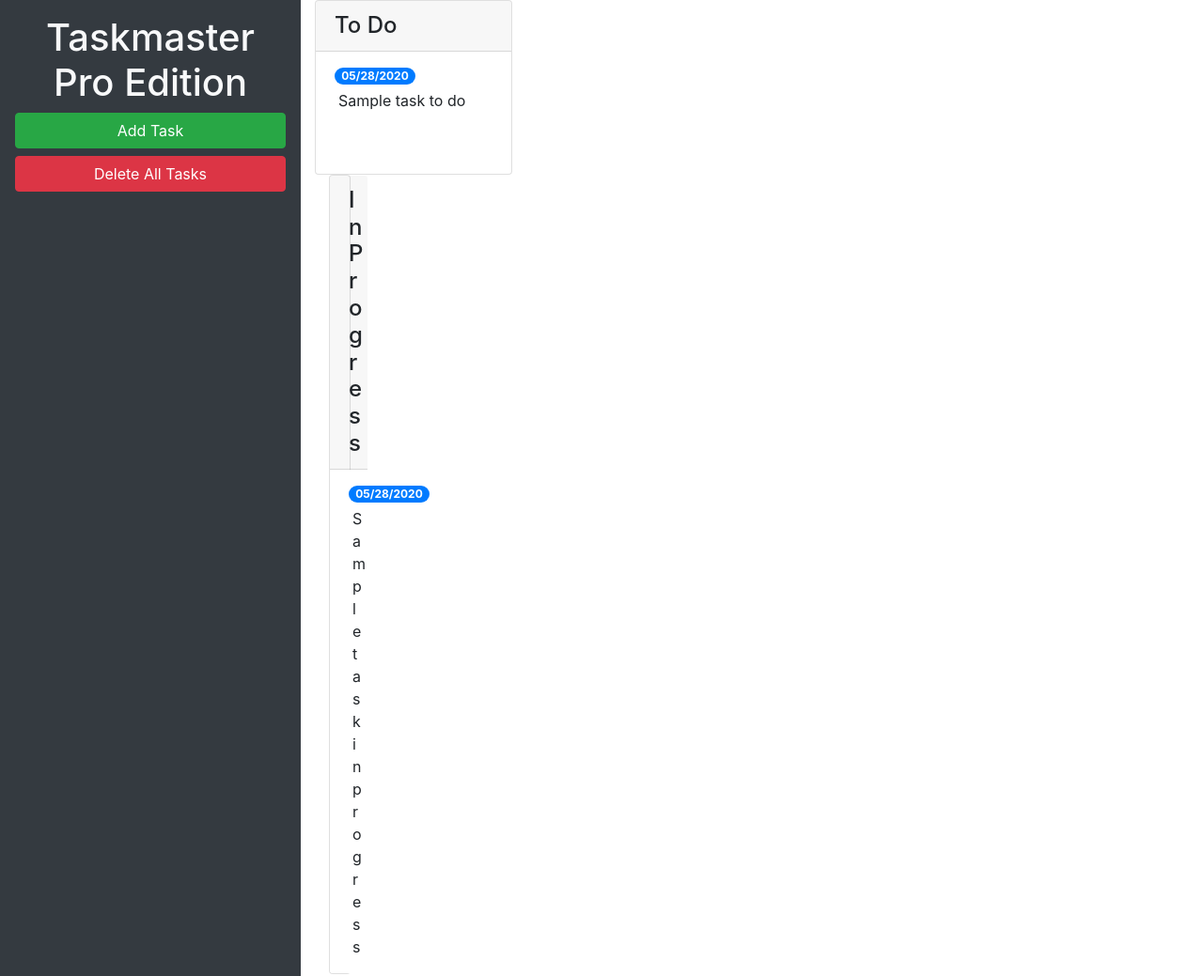
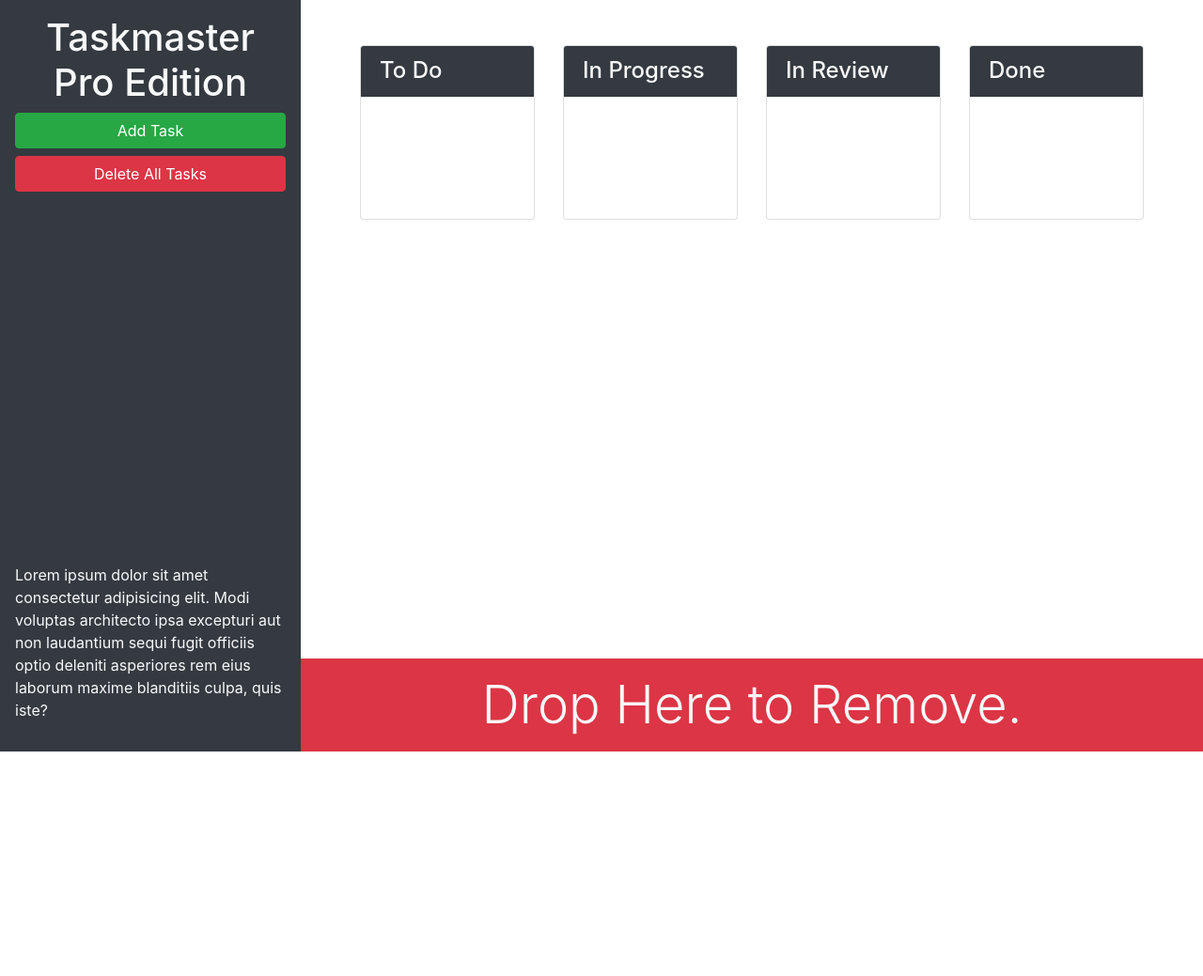
Before and after one commit to Brookethorson/taskmaster-pro, a plain HTML site: page index.html in a window 1280 px wide. Shown: the top 1039 px of the page at 94% size. After the commit the page ends 800 px from the top, so only its background shows below. Drawn offline with nearby package versions, Linux system fonts and the light colour scheme.

Commit message:
update code

```diff
--- a/index.html
+++ b/index.html
@@ -7,75 +7,74 @@
   <meta http-equiv="X-UA-Compatible" content="ie=edge">
   <link rel="stylesheet" href="https://cdnjs.cloudflare.com/ajax/libs/twitter-bootstrap/4.3.1/css/bootstrap.min.css">
   <link rel="stylesheet" href="./assets/css/style.css" />
-
   <title>Taskmaster Pro</title>
 </head>
 
 <body>
 
   <div class="row min-vh-100 no-gutters">
-    <header class="col-12 col-lg-3 bg-dark text-light d-flex flex-column p-4 p-lg-3">
-      <h1 class="text-center">Taskmaster Pro Edition</h1>
-      <button id="create-task" class="btn btn-block btn-success" data-toggle="modal" data-target="#task-form-modal">Add
-        Task</button>
-      <button id="remove-tasks" class="btn btn-block btn-danger">Delete All Tasks</button>
-      <p class="mt-auto">Lorem ipsum dolor sit amet consectetur adipisicing elit. Modi voluptas architecto ipsa
-        excepturi aut non
-        laudantium sequi fugit officiis optio deleniti asperiores rem eius laborum maxime blanditiis culpa, quis iste?
-      </p>
+    <header class="col-12 col-lg-3 bg-dark text-light sticky-top d-flex flex-column p-4 p-lg-3">
+      <div>
+        <h1 class="text-center"><span class="oi oi-task d-inline d-lg-none"></span>
+          Taskmaster Pro Edition</h1>
+        <div class="ml-md-auto w-100 w-md-auto">
+          <button id="create-task" class="btn btn-block btn-success" data-toggle="modal"
+            data-target="#task-form-modal">Add Task</button>
+          <button id="remove-tasks" class="btn btn-block btn-danger mb-2 mb-md-4"></span>Delete All Tasks</button>
+        </div>
+      </div>
+      <p class="mt-auto d-none d-lg-block">Lorem ipsum dolor sit amet consectetur adipisicing elit. Modi voluptas
+        architecto ipsa
+        excepturi aut non laudantium sequi fugit officiis optio deleniti asperiores rem eius laborum maxime blanditiis
+        culpa, quis iste?</p>
     </header>
-    <main class="col-12 col-lg-9">
+    <main class="col-12 col-lg-9 d-flex flex-column">
+      <div class="m-5 row justify-content-around">
+          <!--  -->
           <div class="col-12 col-md-6 col-xl-3 mb-3">
-        <!-- todo start -->
             <div class="card">
-          <h4 class="card-header">
+              <h4 class="card-header bg-dark text-light">
                 To Do
               </h4>
               <ul id="list-toDo" class="list-group list-group-flush">
-            <li class ="list-group-item">
-              <span class="badge badge-primary badge-pill">05/28/2020</span>
-              <p class="m-1">Sample task to do</p>
-            </li>
-          </ul>
-        </div>
-        <!-- todo end -->
-        <!-- in progress start -->
-        <div class="col-12 col-md-6 col-xl-3 mb-3">
-          <div class="card">
-            <h4 class="card-header">
-              In Progress
-            </h4>
-            <ul id ="list-inprogress" class="list-group list-group-flush">
-              <li class ="list-group-item">
-                <span class="badge badge-primary badge-pill">05/28/2020</span>
-                <p class="m-1">Sample task in progress</p>
-              </li>
               </ul>
             </div>
           </div>
-        <!-- in progress end -->
-        <!-- in review start -->
+          <!--  -->
           <div class="col-12 col-md-6 col-xl-3 mb-3">
-          <h2>In Review</h2>
-          <ul id="list-inReview" class="list-group">
-            <li class="list-group-item">
-              <span class="badge badge-primary badge-pill">05/28/2020</span>
-              <p class="m-1">Sample task in review</p>
-            </li>
+            <div class="card">
+              <h4 class="card-header bg-dark text-light">
+                In Progress
+              </h4>
+              <ul id="list-inProgress" class="list-group list-group-flush">
               </ul>
             </div>
-        <!-- in review end -->
-        <!-- done start -->
+          </div>
+          <!--  -->
           <div class="col-12 col-md-6 col-xl-3 mb-3">
-          <h2>Done</h2>
-          <ul id="list-done" class="list-group">
-            <li class="list-group-item">
-              <span class="badge badge-primary badge-pill">05/28/2020</span>
-              <p class="m-1">Sample task that's done</p>
-            </li>
+            <div class="card">
+              <h4 class="card-header bg-dark text-light">
+                In Review
+              </h4>
+              <ul id="list-inReview" class="list-group list-group-flush">
               </ul>
             </div>
-        <!-- done end -->
+          </div>
+          <!--  -->
+          <div class="col-12 col-md-6 col-xl-3 mb-3">
+            <div class="card">
+              <h4 class="card-header bg-dark text-light">
+                Done
+              </h4>
+              <ul id="list-done" class="list-group list-group-flush">
+              </ul>
+            </div>
+          </div>
+      </div>
+      <div class="mt-auto" id="trash">
+        <div class="w-100 bg-danger p-3 text-center text-light display-4">
+          Drop Here to Remove.
+        </div>
       </div>
     </main>
   </div>
@@ -95,11 +94,11 @@
           <form>
             <div class="form-group">
               <label for="modalTaskDescription">Task description</label>
-              <textarea id="modalTaskDescription" rows="3"class="form-control"></textarea>
+              <textarea class="form-control" id="modalTaskDescription" rows="3"></textarea>
             </div>
             <div class="form-group">
               <label for="modalDueDate">Due date</label>
-              <input type="text" class = "form-control" id="modalDueDate" placeholder="mm/dd/yyyy" autocomplete="off" />
+              <input type="text" class="form-control" id="modalDueDate" placeholder="mm/dd/yyyy" autocomplete="off" />
             </div>
           </form>
         </div>
```
Lines whose indentation alone changed are shown as unchanged.
